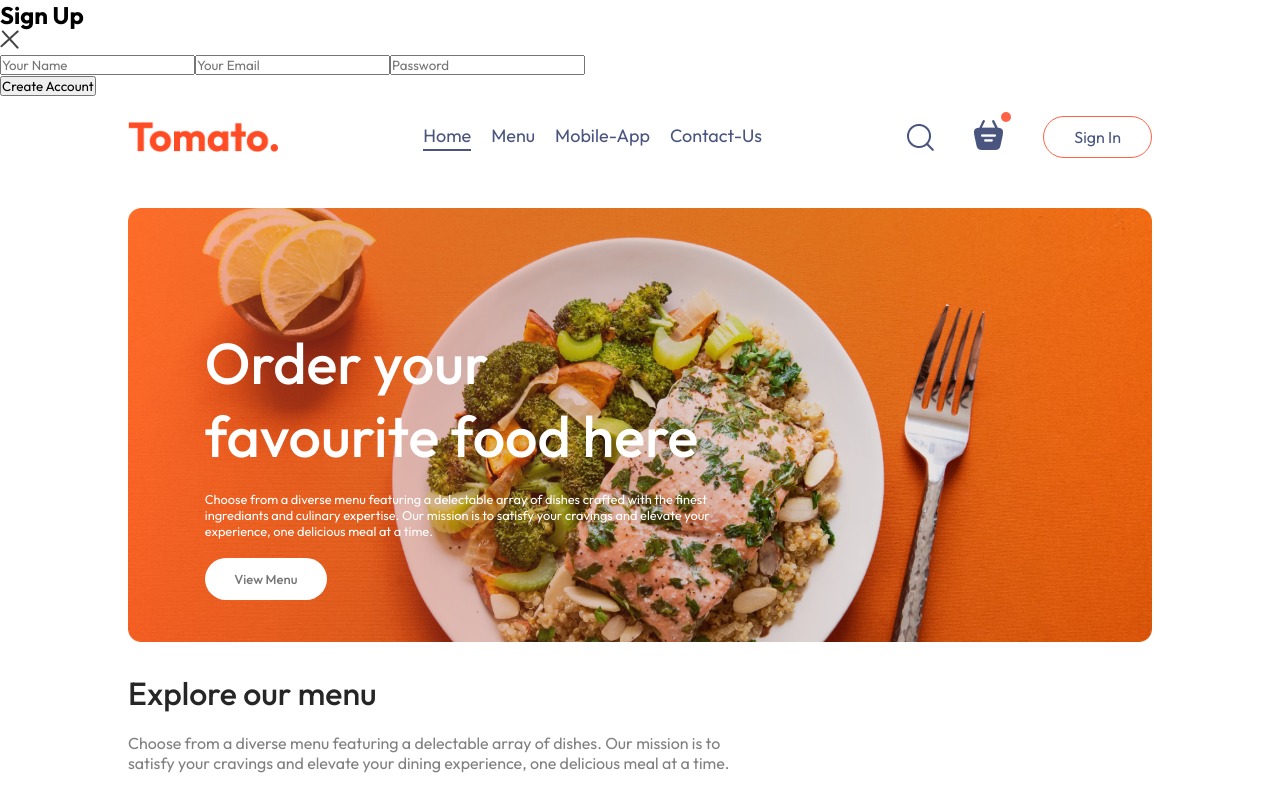
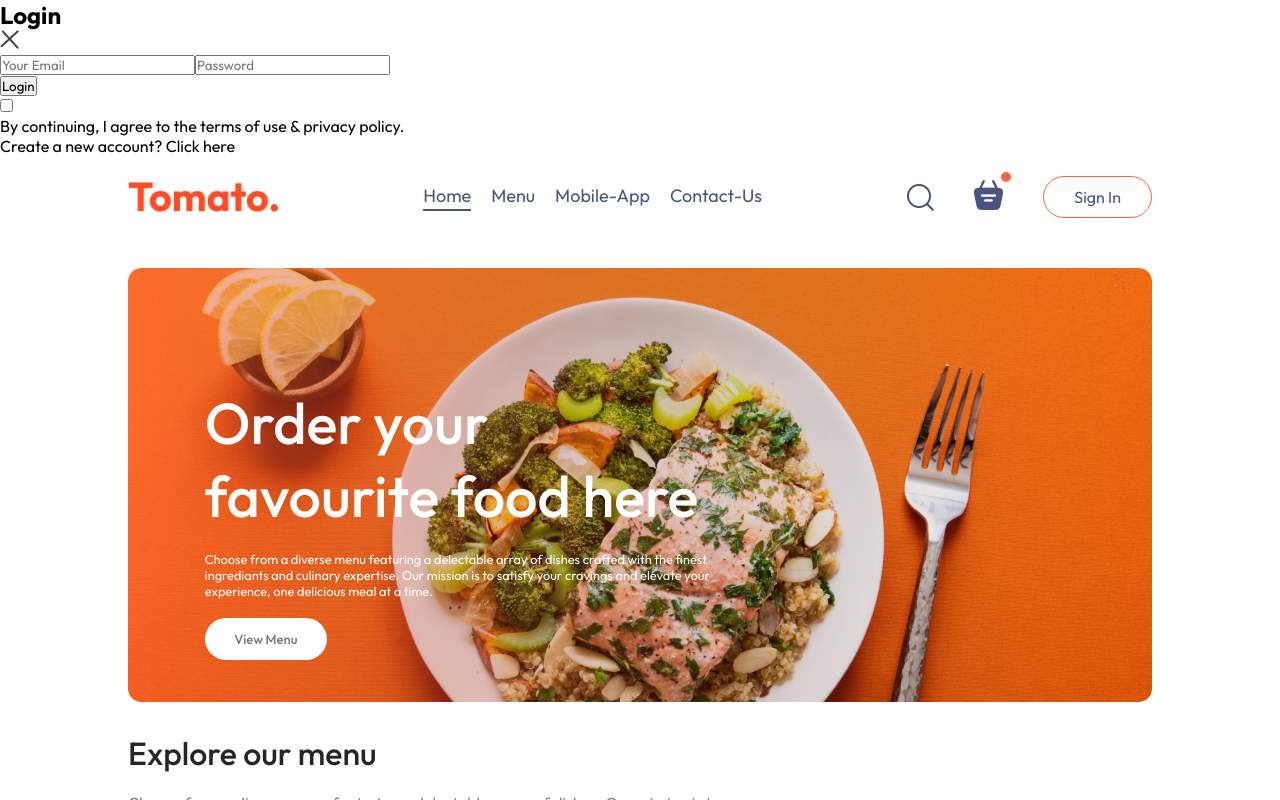
Before and after one commit to sohailmomin712/Food-Web, a React (Vite) app in the folder Food-Website/: page / in a window 1280 px wide. Both pictures are taken after a click on the button "Sign In". Shown: the top 800 px of the page. Built offline with nearby package versions, Linux system fonts and the light colour scheme.

Commit message:
login functionlity

```diff
--- a/Food-Website/src/components/LoginPopUp/LoginPopUp.jsx
+++ b/Food-Website/src/components/LoginPopUp/LoginPopUp.jsx
@@ -3,7 +3,7 @@
 import { assets } from '../../assets/assets'
 // eslint-disable-next-line react/prop-types
 const LoginPopUp = ({ setShowLogin }) => {
-    const [currentState, setCurrentState] = useState("Sign Up")
+    const [currentState, setCurrentState] = useState("Login")
     return (
         <div className='login-popup'>
             <form className='login-popup-container'>
@@ -19,6 +19,15 @@
                     <input type='password' placeholder='Password' required />
                 </div>
                 <button>{currentState === 'Sign Up' ? "Create Account" : 'Login'}</button>
+                <div className='login-popup-condition'>
+                    <input type='checkbox' required />
+                    <p>By continuing, I agree to the terms of use & privacy policy.</p>
+                </div>
+                {
+                    currentState === 'Login' ?
+                        <p>Create a new account? <span onClick={() => setCurrentState('Sign Up"')}>Click here</span></p> :
+                        <p>Already have an account?  <span onClick={() => setCurrentState('Login')}>Login here</span></p>
+                }
             </form>
         </div>
     )
```
